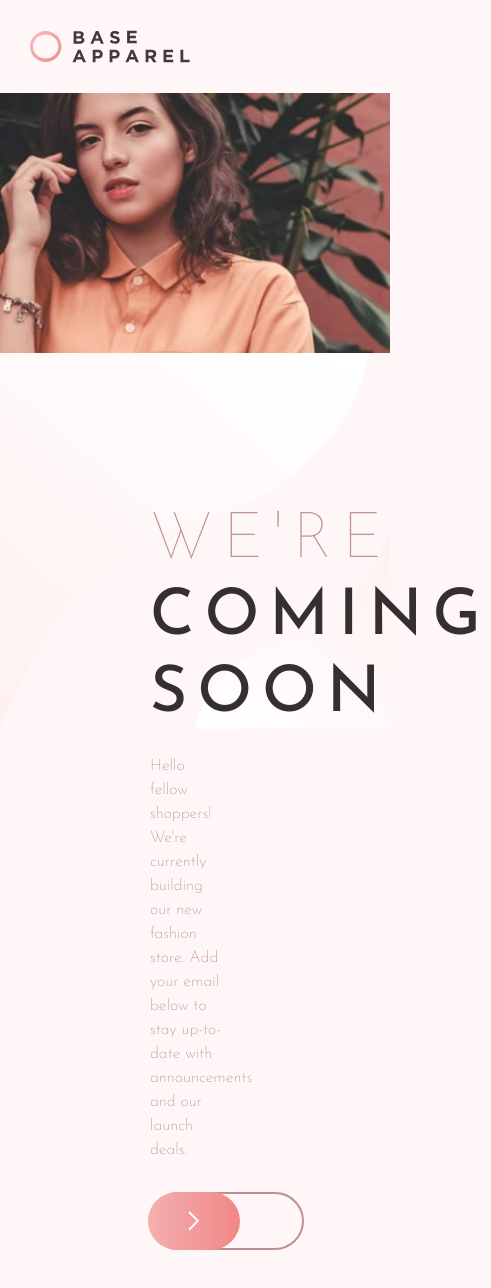
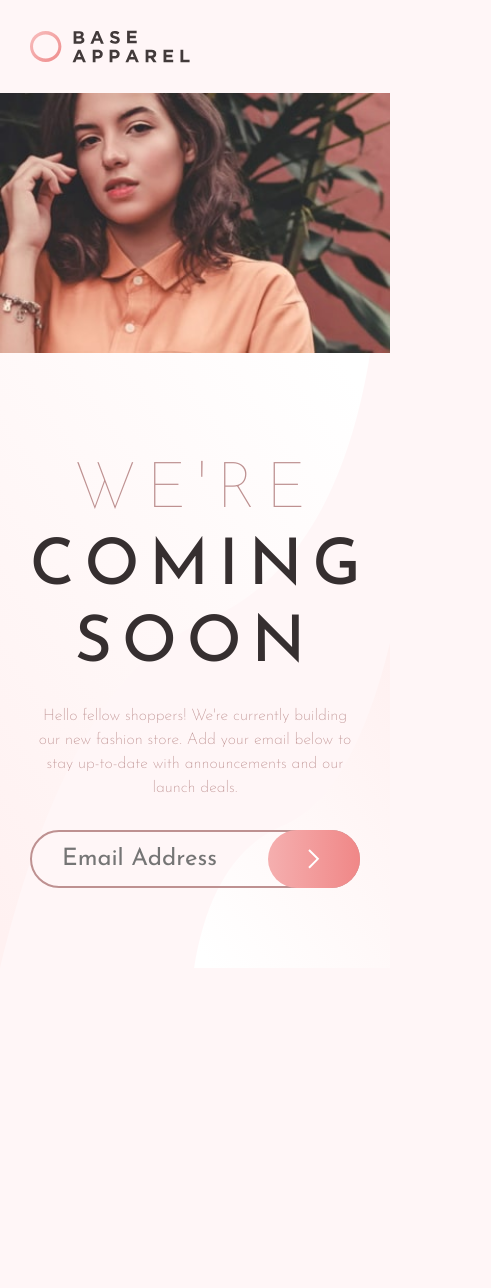
Before and after one commit to sparklaunch/Base-Apparel-Coming-Soon-Page, a Next.js app: page / in a window 390 px wide. Shown: the top 1288 px of the page, 491 px wide, since content can reach past the window. After the commit the page ends 968 px from the top, so only its background shows below. Built offline with nearby package versions, Linux system fonts and the light colour scheme.

Commit message:
모바일 레이아웃 개선: 배경 높이를 100%로 수정하고, 본문 및 헤더 텍스트 정렬을 중앙으로 변경, 이메일 최대 너비를 100%로 조정

```diff
--- a/src/app/Home.module.css
+++ b/src/app/Home.module.css
@@ -143,10 +143,24 @@
 
 	.background {
 		width: 100%;
-		height: auto;
+		height: 100%;
 	}
 
 	.body {
 		position: relative;
+		padding: 0 30px 80px 30px;
+	}
+
+	.header {
+		text-align: center;
+	}
+
+	.content {
+		text-align: center;
+		width: 100%;
+	}
+
+	.email {
+		max-width: 100%;
 	}
 }
```
